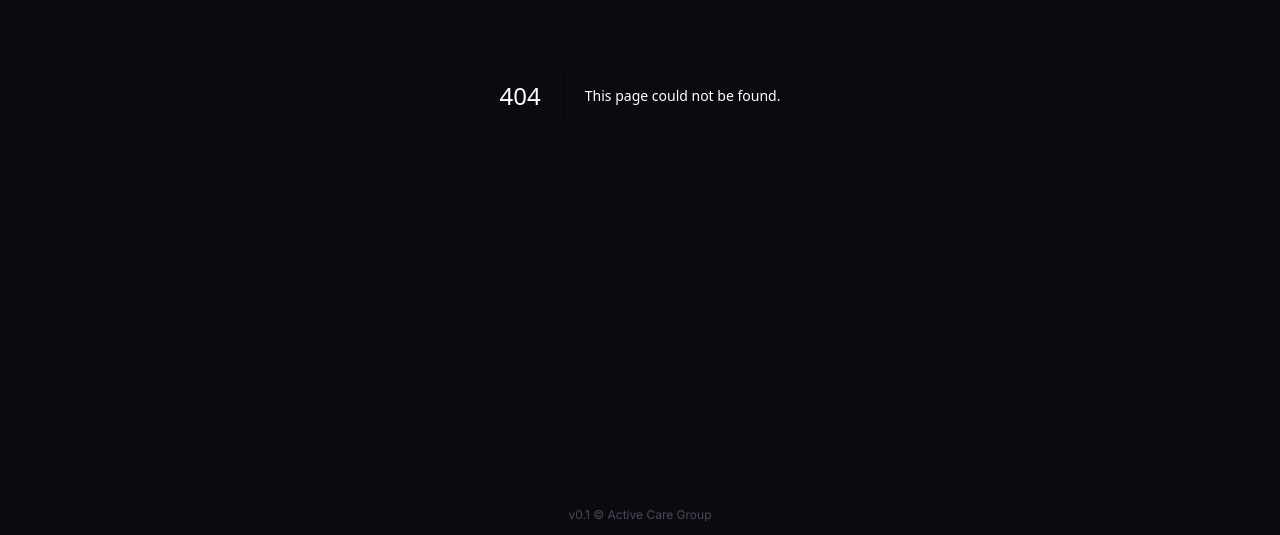
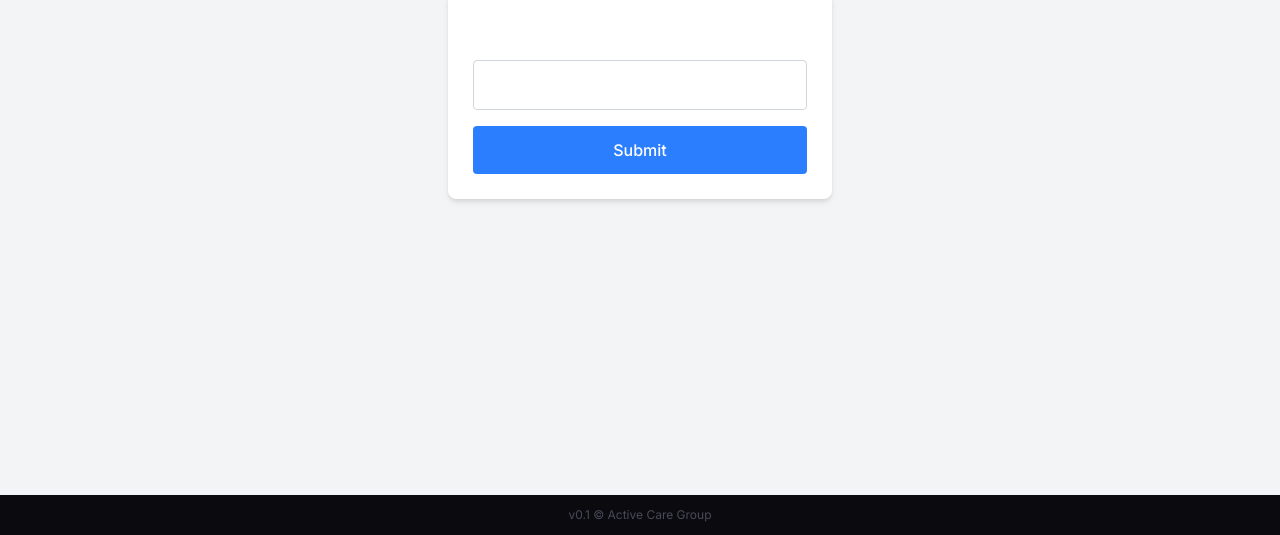
Before and after one commit to activecaregroup-dev/feedback, a Next.js app: page /password in a window 1280 px wide. Before the commit this address had no page. Shown: the part 305-840 px from the top of the page. Built offline with nearby package versions, Linux system fonts and the light colour scheme.

Commit message:
password page

```diff
--- a/app/page.tsx
+++ b/app/page.tsx
@@ -1,8 +1,5 @@
 import { redirect } from 'next/navigation';
-import { auth } from '@/lib/auth';
 
-export default async function Home() {
-  const session = await auth();
-  if (session) redirect('/dashboard');
-  redirect('/login');
+export default function Home() {
+  redirect('/password');
 }
--- /dev/null
+++ b/app/password/page.tsx
@@ -0,0 +1,41 @@
+'use client';
+
+import { useState } from 'react';
+import { useRouter } from 'next/navigation';
+
+export default function PasswordPage() {
+  const [password, setPassword] = useState('');
+  const [error, setError] = useState('');
+  const router = useRouter();
+
+  const handleSubmit = (e: React.FormEvent) => {
+    e.preventDefault();
+    if (password === 'ActiveNeuro!887766') {
+      router.push('/dashboard');
+    } else {
+      setError('Incorrect password');
+    }
+  };
+
+  return (
+    <div className="flex items-center justify-center min-h-screen bg-gray-100">
+      <form onSubmit={handleSubmit} className="p-6 bg-white border rounded-lg shadow-md w-full max-w-sm">
+        <h1 className="text-xl font-semibold mb-4 text-center">Enter Password</h1>
+        <input
+          type="text"
+          value={password}
+          onChange={(e) => setPassword(e.target.value)}
+          className="border border-gray-300 p-3 mb-4 w-full rounded focus:outline-none focus:ring-2 focus:ring-blue-500"
+          required
+        />
+        <button
+          type="submit"
+          className="bg-blue-500 hover:bg-blue-600 text-white p-3 w-full rounded font-medium transition-colors"
+        >
+          Submit
+        </button>
+        {error && <p className="text-red-500 mt-3 text-center">{error}</p>}
+      </form>
+    </div>
+  );
+}
--- a/app/patients/page.tsx
+++ b/app/patients/page.tsx
@@ -210,11 +210,21 @@ export default function PatientsPage() {
                   <PatientCard key={p.PATIENT_ID} dimmed>
                     <div className="flex min-w-0 flex-1 flex-col justify-center px-2.5 py-2">
                       <div className="flex items-center gap-1.5 min-w-0">
-                        <span
-                          className="shrink-0 flex items-center justify-center rounded-full font-semibold"
-                          style={{ width: 26, height: 26, backgroundColor: '#1e1e2a', color: SECONDARY, border: BORDER, fontSize: 11 }}
-                        >
-                          {initials(p.ASSIGNED_USER_NAME)}
+                        <span className="relative group shrink-0">
+                          <span
+                            className="flex items-center justify-center rounded-full font-semibold"
+                            style={{ width: 26, height: 26, backgroundColor: '#1e1e2a', color: SECONDARY, border: BORDER, fontSize: 11 }}
+                          >
+                            {initials(p.ASSIGNED_USER_NAME)}
+                          </span>
+                          {p.ASSIGNED_USER_NAME && (
+                            <span
+                              className="absolute bottom-full left-1/2 -translate-x-1/2 mb-1.5 px-2 py-1 rounded-lg text-xs font-medium whitespace-nowrap opacity-0 group-hover:opacity-100 transition-opacity pointer-events-none z-10"
+                              style={{ backgroundColor: '#1e1e2a', color: '#fff', border: BORDER }}
+                            >
+                              {p.ASSIGNED_USER_NAME}
+                            </span>
+                          )}
                         </span>
                         <p className="truncate text-xs font-semibold leading-tight" style={{ color: '#fff' }}>{p.PATIENT_NAME}</p>
                         {StageIcon && stageCfg && (
```
